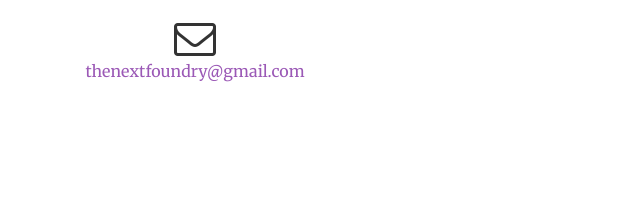
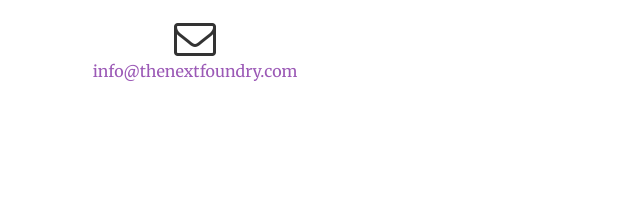
Before and after one commit to corbin737/next-foundry, a website: page index.html in a window 1280 px wide. Shown: the part 4232-4432 px from the top of the page, 640-1280 px from the left. Drawn offline with nearby package versions, Linux system fonts and the light colour scheme.

Commit message:
Updated contact email to info@thenextfoundry.com

```diff
--- a/index.html
+++ b/index.html
@@ -335,7 +335,7 @@
                 </div>
                 <div class="col-lg-4 text-center">
                     <i class="fa fa-envelope-o fa-3x sr-contact"></i>
-                    <p><a href="mailto:thenextfoundry@gmail.com">thenextfoundry@gmail.com</a></p>
+                    <p><a href="mailto:info@thenextfoundry.com">info@thenextfoundry.com</a></p>
                 </div>
             </div>
         </div>
```
